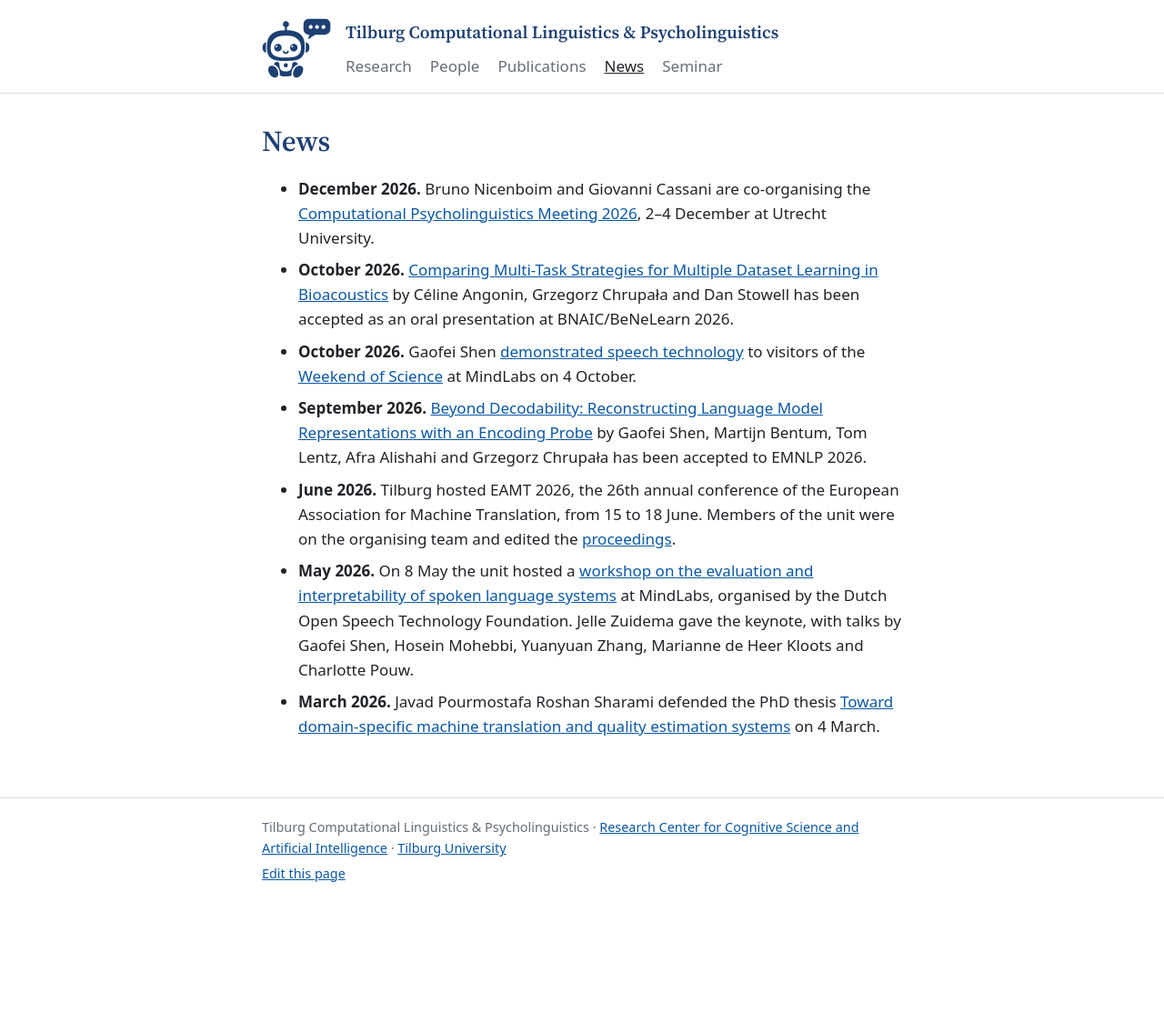
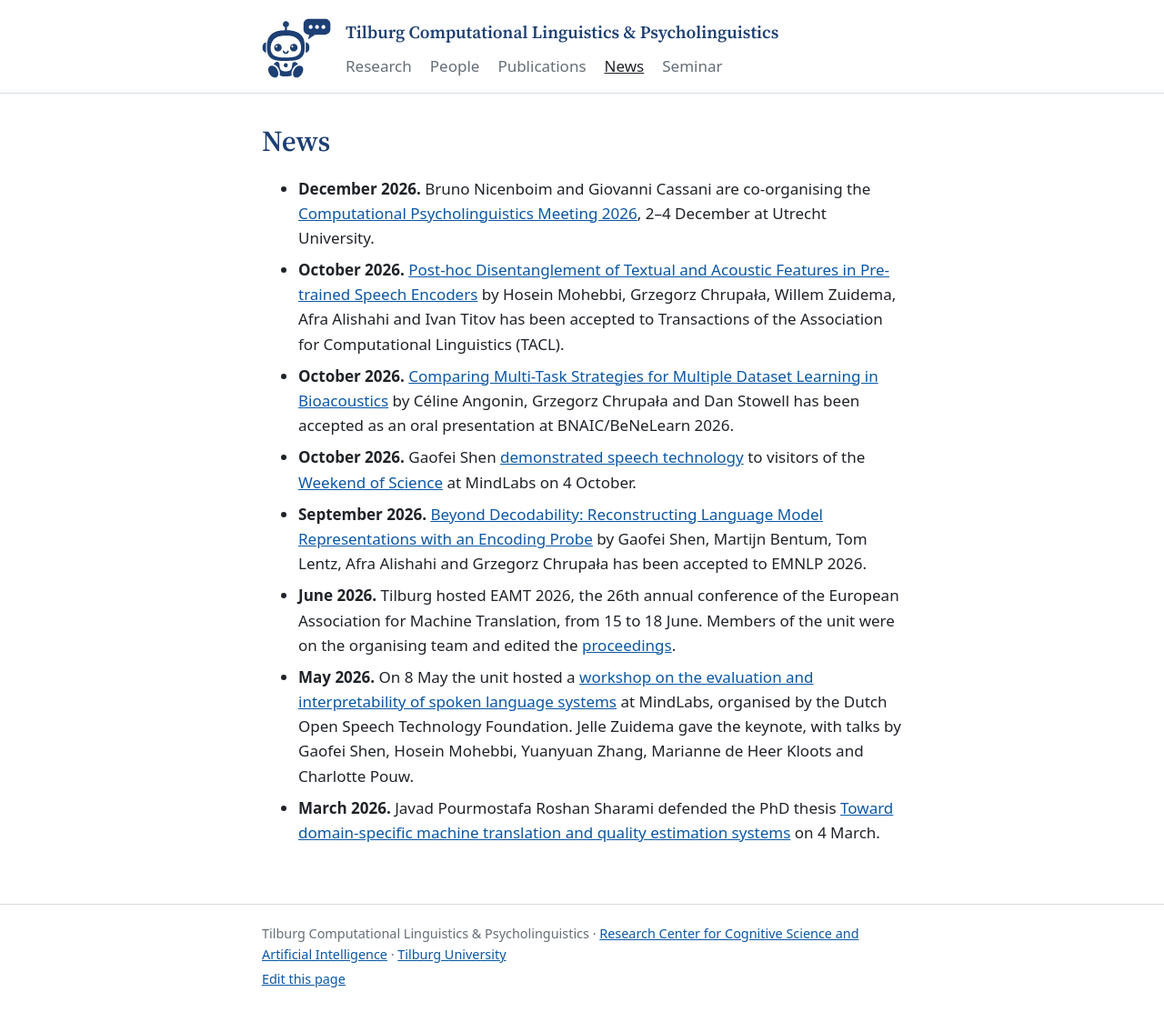
Before and after one commit to tcsai/language-computation, a Jekyll site: the page built from news.md, in a window 1280 px wide. Shown: the whole page at 91% size. Built offline with Jekyll 4.4.1, drawn with Linux system fonts in a browser that asks for light colours; our own code applies the rules of GitHub Pages for plain Markdown files; before the commit the page ends 1008 px from its top, so only the background shows below that.

Commit message:
Draft: TACL acceptance of the post-hoc disentanglement paper
Co-Authored-By: Claude Opus 5.5 <noreply@anthropic.com>
Claude-Session: https://claude.ai/code/session_018siYZCWSnh7RRtWyJ3VbeZ

```diff
--- a/news.md
+++ b/news.md
@@ -3,6 +3,11 @@
 - **December 2026.** Bruno Nicenboim and Giovanni Cassani are co-organising the
   [Computational Psycholinguistics Meeting 2026](https://cpl2026.sites.uu.nl/),
   2–4 December at Utrecht University.
+- **October 2026.** [Post-hoc Disentanglement of Textual and Acoustic Features
+  in Pre-trained Speech Encoders](https://arxiv.org/abs/2410.03037) by Hosein
+  Mohebbi, Grzegorz Chrupała, Willem Zuidema, Afra Alishahi and Ivan Titov has
+  been accepted to Transactions of the Association for Computational
+  Linguistics (TACL).
 - **October 2026.** [Comparing Multi-Task Strategies for Multiple Dataset
   Learning in Bioacoustics](https://openreview.net/forum?id=ljXGTr9kf5) by
   Céline Angonin, Grzegorz Chrupała and Dan Stowell has been accepted as an
```
Also changed, not shown: publications.md (+1 -1 lines).
